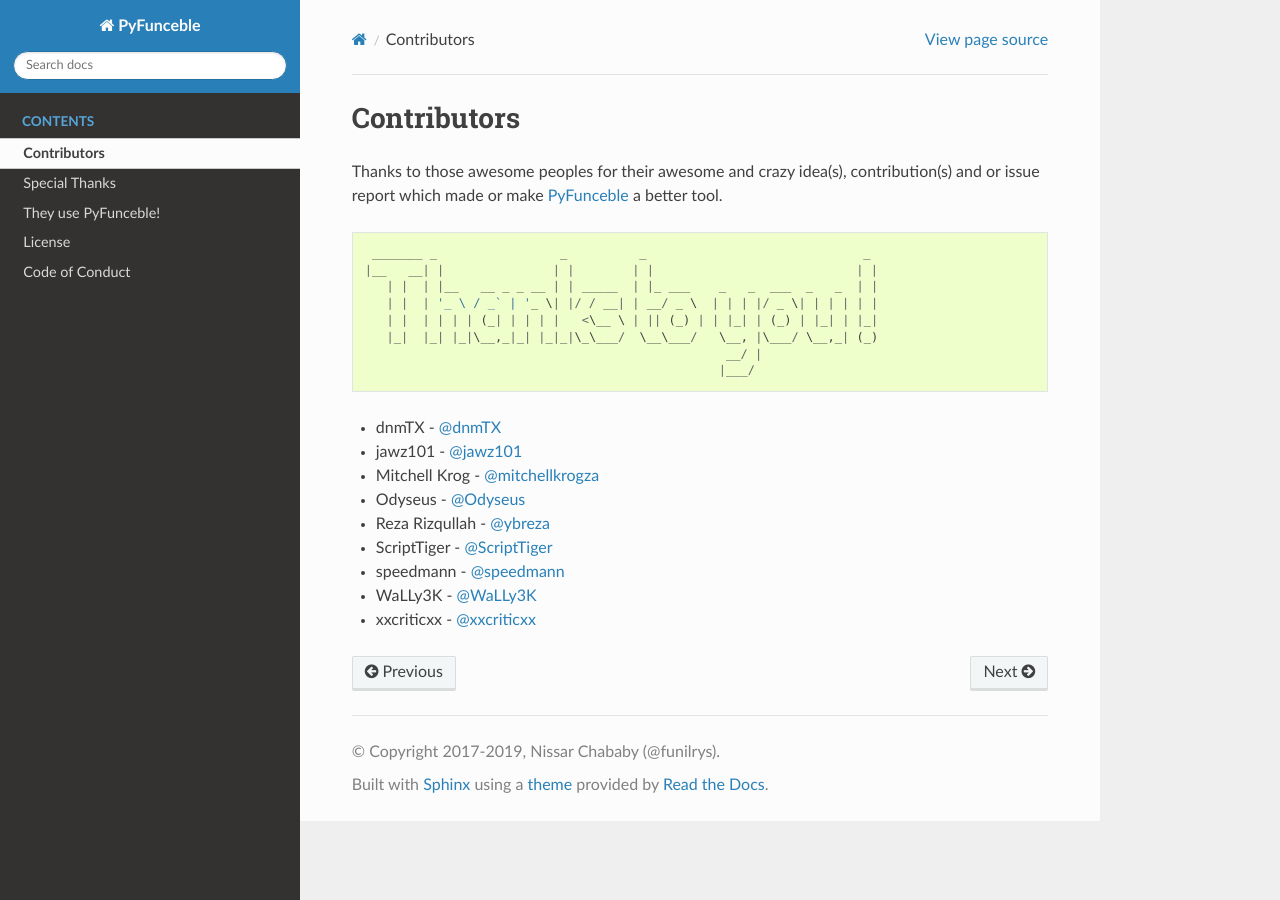
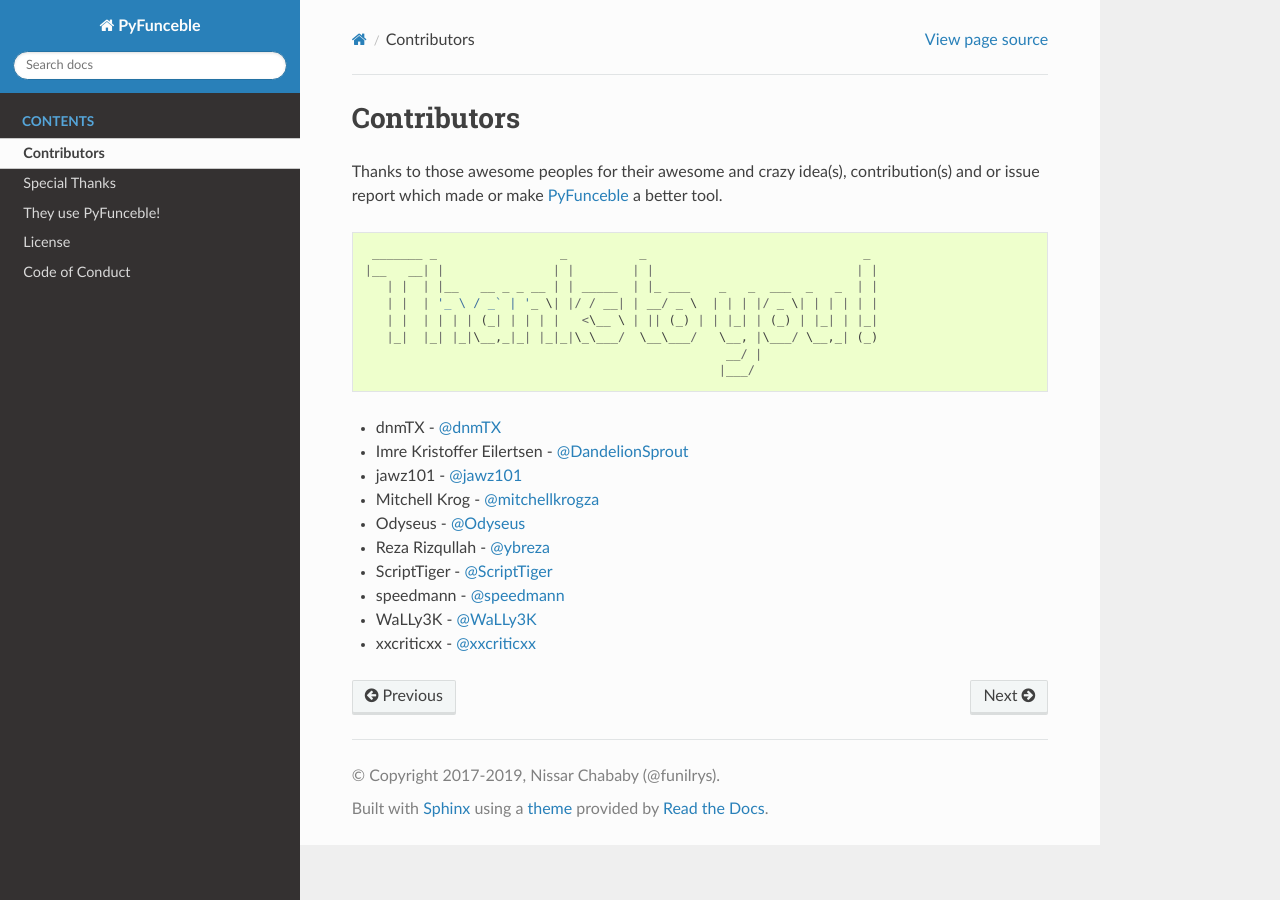
Before and after one commit to PyFunceble/rst-docs, a Sphinx documentation site: the page built from docs/contributors.rst, in a window 1280 px wide. Built offline with Sphinx 7.4.7 and the Read the Docs theme 2.0.0, drawn with Linux system fonts in a browser that asks for light colours; pages that are not in the unit, such as notebooks, are missing from menus.

Commit message:
(Partial) Fix of #21.
Indeed, before this patch, cygwin was not supported.

Also:
  * Introduction of @DandelionSprout into the list of contributors.
  * Introduction of a new directory to ignore while generating the
coverage report.

Note:
  * This patch DO NOT fix completly #21. Indeed, there is still some
issue when installing/using PyFunceble under Windows. (cf #21 comments).

Contributors:
  * @DandelionSprout

```diff
--- a/docs/contributors.rst
+++ b/docs/contributors.rst
@@ -15,6 +15,7 @@
                                                     |___/
 
 -   dnmTX - `@dnmTX`_
+-   Imre Kristoffer Eilertsen - `@DandelionSprout`_
 -   jawz101 - `@jawz101`_
 -   Mitchell Krog - `@mitchellkrogza`_
 -   Odyseus - `@Odyseus`_
@@ -24,6 +25,7 @@
 -   WaLLy3K - `@WaLLy3K`_
 -   xxcriticxx - `@xxcriticxx`_
 
+.. _@DandelionSprout: https://github.com/DandelionSprout
 .. _@dnmTX: https://github.com/dnmTX
 .. _@jawz101: https://github.com/jawz101
 .. _@mitchellkrogza: https://github.com/mitchellkrogza
```
